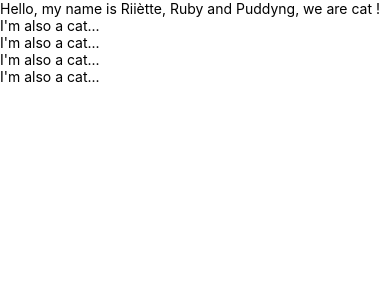
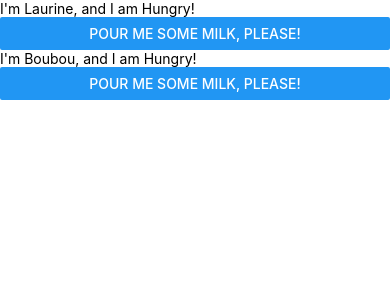
Before and after one commit to Melvyn2000/PokeApp, a React Native app: screen / in a window 390 px wide. Shown: the top 300 px of the page. Built offline with nearby package versions, Linux system fonts and the light colour scheme.

Commit message:
Create first Props in Props.jsx and create my first State in State.jsx

```diff
--- a/App.js
+++ b/App.js
@@ -4,6 +4,8 @@ import HelloWorldFunction from './src/ComponentFunction';
 import HelloWorldClass from './src/ComponentClass';
 import CoreApp from './src/CoreComponent';
 import FirstComponent from './src/FirstComponent';
+import { CafeProps, CatApp } from './src/Props';
+import CafeState from './src/State';
 
 // export default function App() {
 //   return (
@@ -18,7 +20,7 @@ import FirstComponent from './src/FirstComponent';
 //export default HelloWorldClass;
 //export default CoreApp;
 // ...
-export default FirstComponent;
+export default CafeState;
 
 const styles = StyleSheet.create({
   container: {
--- /dev/null
+++ b/src/Props.jsx
@@ -0,0 +1,35 @@
+import React from 'react';
+import { Text, View, Image } from 'react-native';
+
+const Cat = (props) => {
+    return (
+        <View>
+            <Text>Hello, I am {props.name} !</Text>
+        </View>
+    );
+}
+
+// First example for props
+const CafeProps = () => {
+    return (
+        <View>
+            <Cat name="Riiètte"/>
+            <Cat name="Ruby" />
+        </View>
+    );
+}
+
+// Real example of props with <Image />
+const CatApp = (props) => {
+    return (
+        <View>
+            <Image
+                source={{uri: "https://reactnative.dev/docs/assets/p_cat1.png"}}
+                style={{width: 200, height: 200}}
+            />
+            <Cat name="Puddyng" />
+        </View>
+    );
+}
+
+export default CatApp;
--- /dev/null
+++ b/src/State.jsx
@@ -0,0 +1,30 @@
+import React, { useState } from 'react';
+import { Button, Text, View } from 'react-native';
+
+const Cat = (props) => {
+    const [isHungry, setIsHungry] = useState(true);
+
+    return (
+        <View>
+            <Text>
+                I'm {props.name}, and I am {isHungry ? 'Hungry' :['full']}!
+            </Text>
+            <Button
+                onPress={() => { setIsHungry(false); }}
+                disabled={!isHungry}
+                title={isHungry ? "Pour me some milk, please!" : "Thank you!"}
+            />
+        </View>
+    );
+}
+
+const CafeState = () => {
+    return (
+        <View>
+            <Cat name="Laurine" />
+            <Cat name="Boubou" />
+        </View>
+    );
+}
+
+export default CafeState;
```
